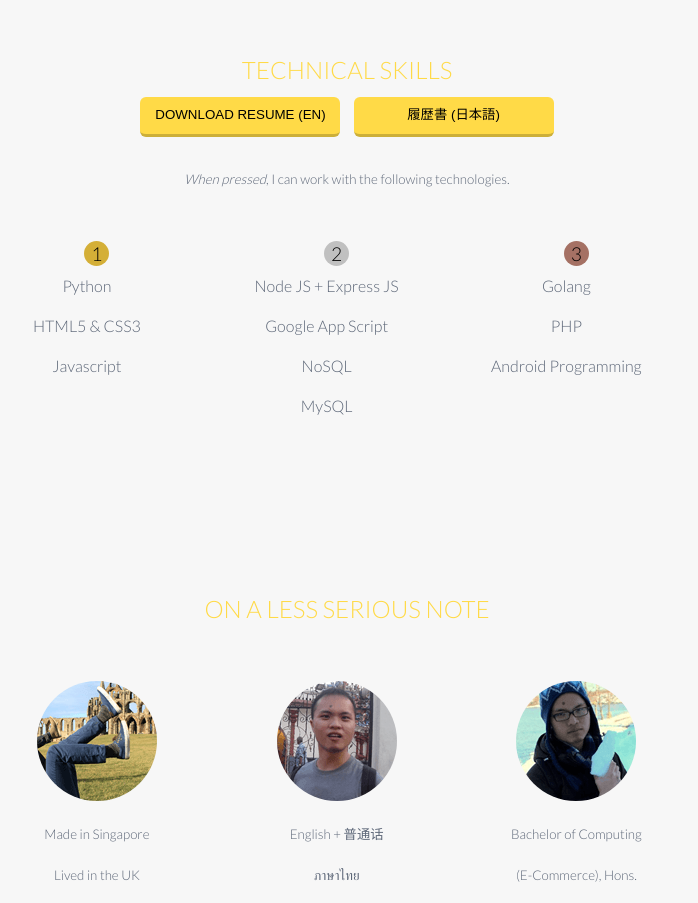
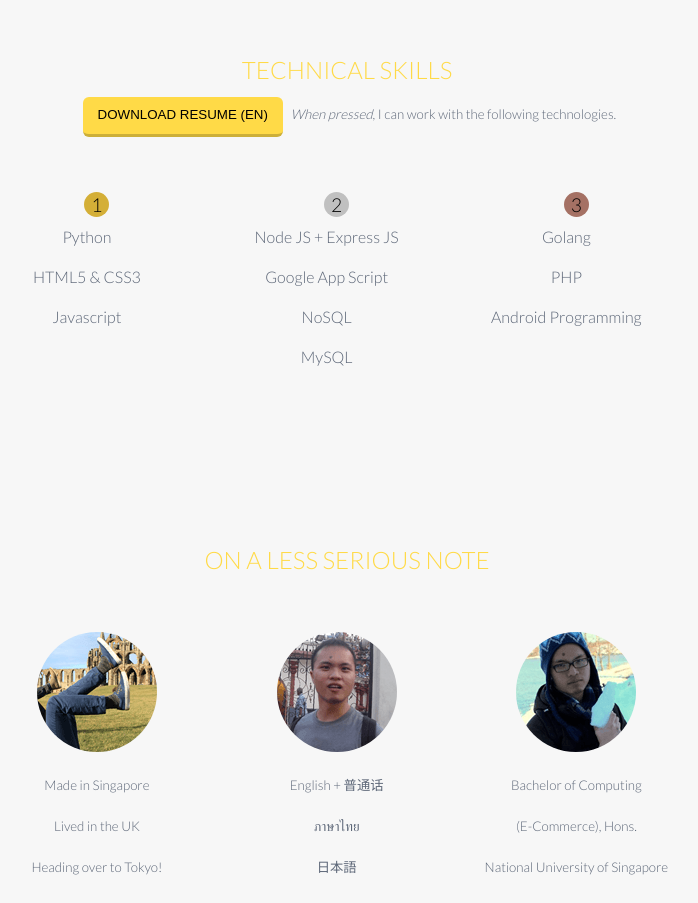
Before and after one commit to kelvintaywl/old, a plain HTML site: page index.html in a window 1280 px wide. Shown: the part 1960-2863 px from the top of the page, without its empty margins (293-991 px from the left). Drawn offline with nearby package versions, Linux system fonts and the light colour scheme.

Commit message:
update resume pdf

```diff
--- a/index.html
+++ b/index.html
@@ -89,8 +89,7 @@
 		<div><img class="img-gray img-circle" src="img/profile_min.png"></div>
 		<div>
 			<h3>Technical Skills</h3>
-			<a href="resources/resume%20jul2014.pdf"><button class="btn">download resume (EN)</button></a>
-			<a href="resources/resume%20JP.pdf"><button class="btn">履歴書 (日本語)</button></a><br><br>
+			<a href="resources/resume%202016.pdf"><button class="btn">download resume (EN)</button></a>
 			<small><em>When pressed</em>, I can work with the following technologies.</small>
 		</div>
 		<div>
```
Also changed, not shown: 1 other file.
